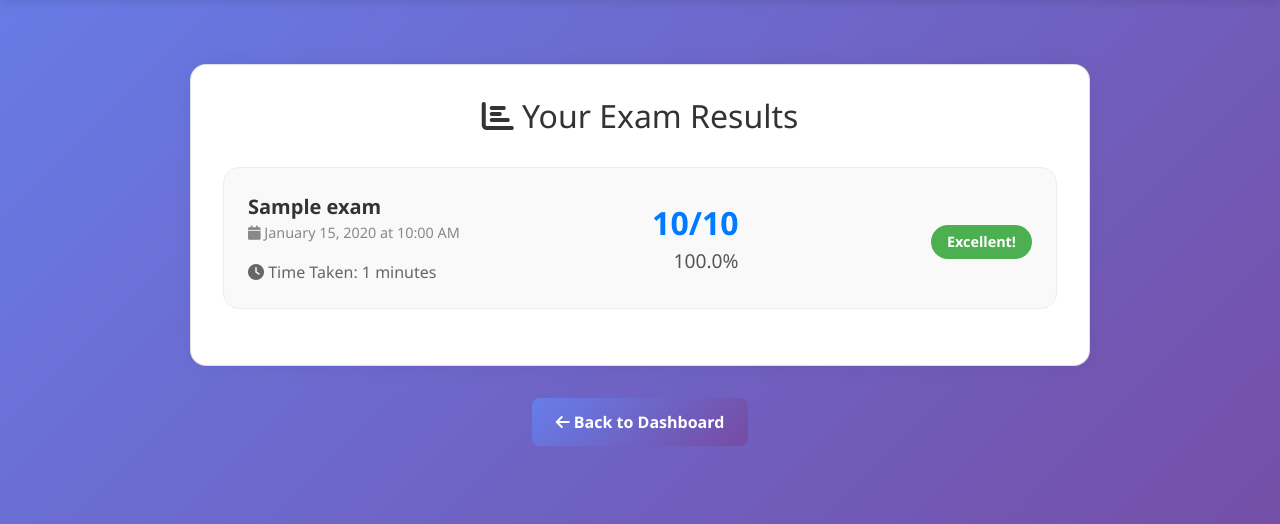
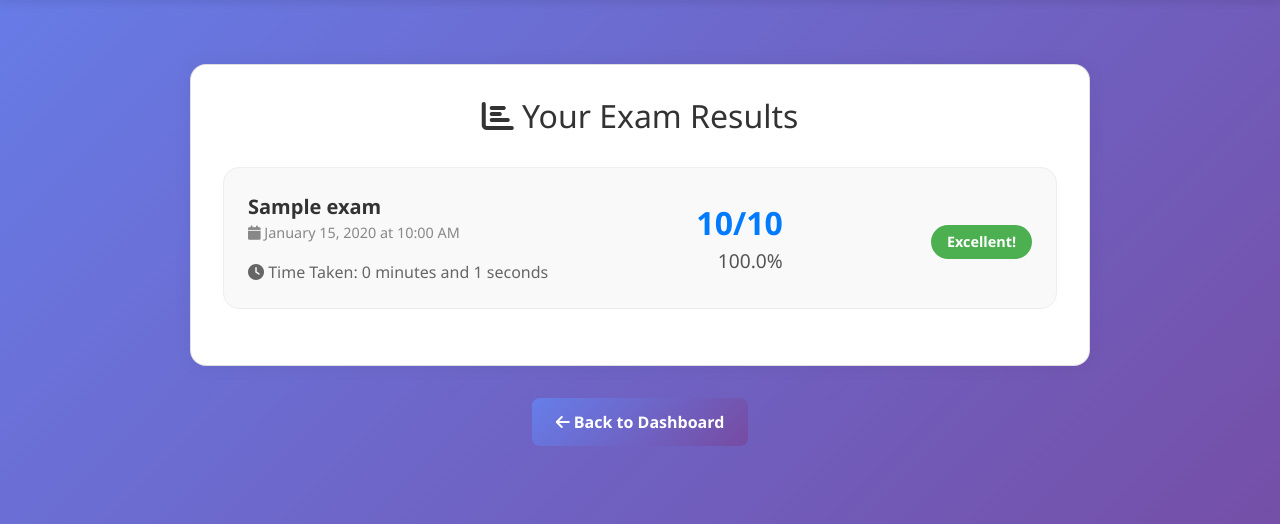
Before and after one commit to Likhith-232/JNTU-EXAM, a Flask app: page /results in a window 1280 px wide. Shown: the part 115-639 px from the top of the page. Run offline with Flask 3, Linux system fonts and the light colour scheme; the visitor is signed in with stand-in values (Sample User, id 1); tables that the repository leaves empty hold one stand-in row (values such as "Sample post").

Commit message:
Update results.html

```diff
--- a/templates/results.html
+++ b/templates/results.html
@@ -23,7 +23,7 @@
                         {{ result.completed_at.strftime('%B %d, %Y at %I:%M %p') }}
                     </div>
                     <div style="margin-top: 1rem; color: #666;">
-                        <i class="fas fa-clock"></i> Time Taken: {{ result.time_taken }} minutes
+                        <i class="fas fa-clock"></i> Time Taken: {{ (result.time_taken // 60) }} minutes and {{ result.time_taken % 60 }} seconds
                     </div>
                 </div>
 
@@ -43,9 +43,7 @@
                         <div class="performance-badge badge-poor">Needs Improvement</div>
                     {% endif %}
 
-                    <!-- Retake Exam Button -->
-
-                </div>
+                    </div>
             </div>
         {% endfor %}
     {% else %}
```
